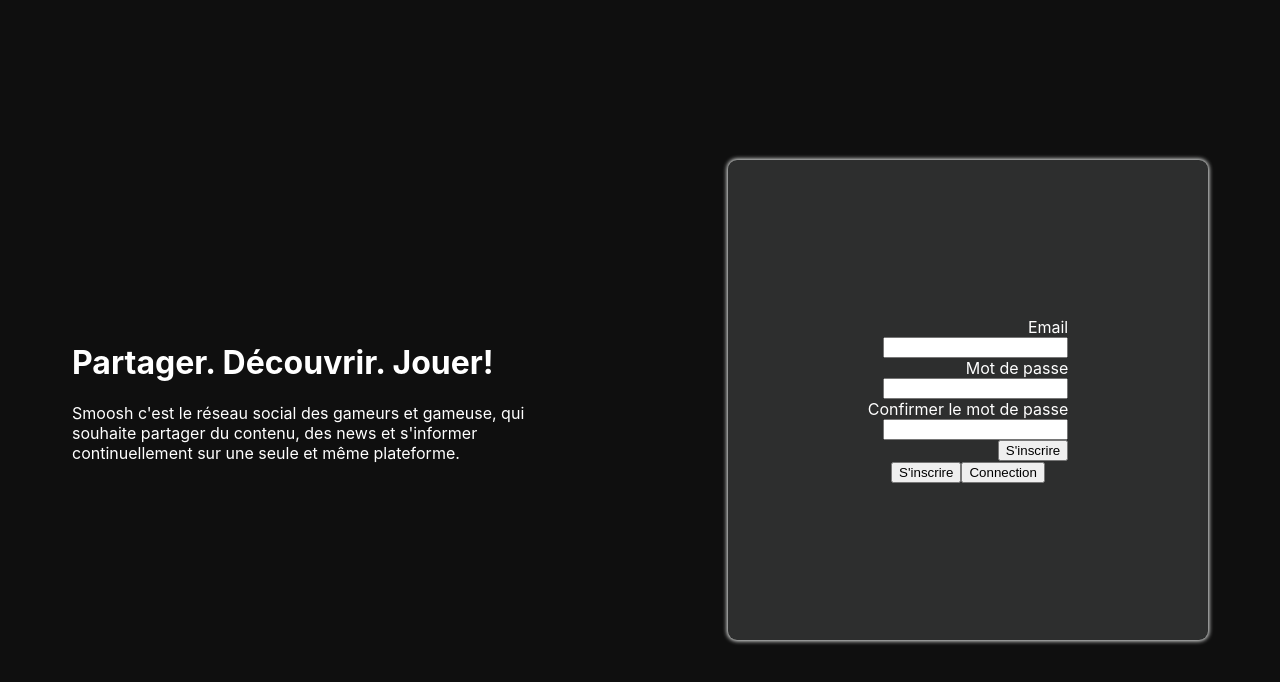
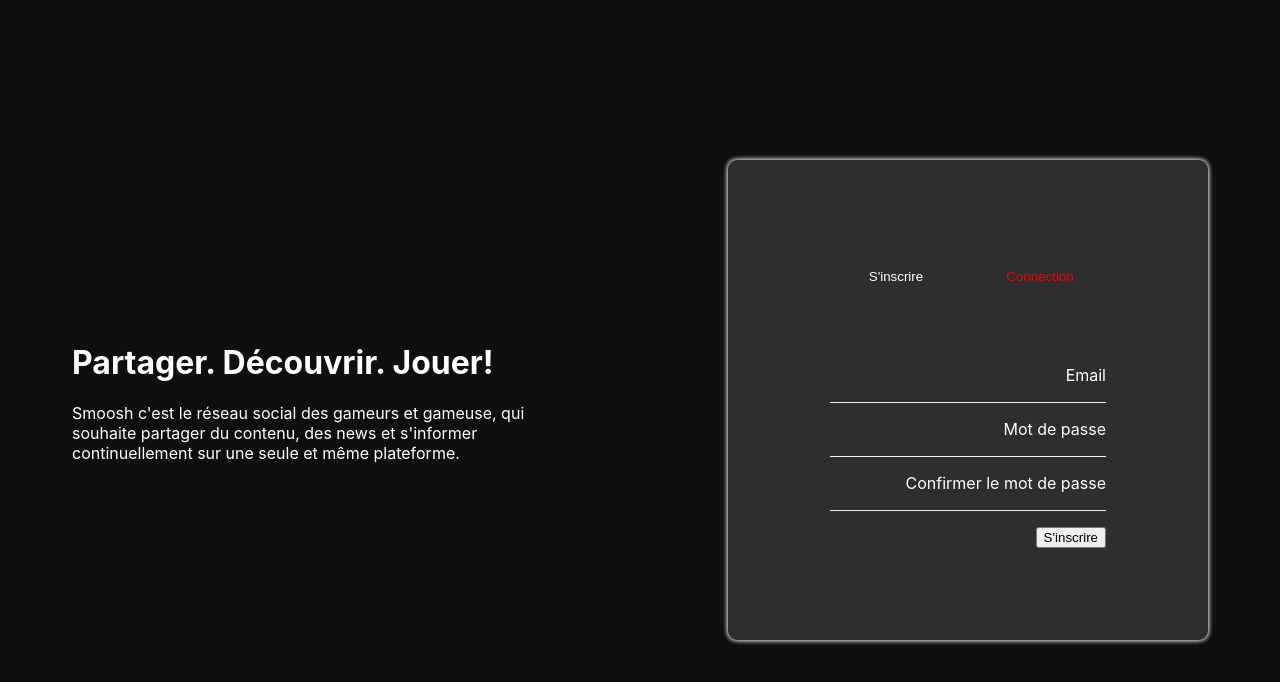
Before and after one commit to EdwinDij/Smoosh, a React (Create React App) app: page / in a window 1280 px wide. Shown: the top 682 px of the page. Built offline with nearby package versions, Linux system fonts and the light colour scheme.

Commit message:
au click change la couleur et elle reste activer

```diff
--- a/src/App.scss
+++ b/src/App.scss
@@ -22,4 +22,28 @@
     flex-direction: column;
     align-items: center;
     justify-content: center;
+    gap: 4rem;
 }
+
+.button-zone {
+    display: flex;
+    gap: 2rem;
+}
+
+.change-btn {
+    width: 7rem;
+    height: 3rem;
+    border-radius: 9px;
+    border: none;
+    background-color: inherit;
+    color: white;
+}
+
+.change-btn:hover {
+    color: red;
+    cursor: pointer;
+}
+
+.change-btn:active {
+    color: red;
+}
--- a/src/Style/Form.scss
+++ b/src/Style/Form.scss
@@ -1,3 +1,4 @@
+@import './variables.scss';
 .log-form {
     display: flex;
     align-items: flex-end;
@@ -7,4 +8,10 @@
 
 .input-login {
     outline: none;
+    margin-bottom: 1rem;
+    border: 0;
+    border-bottom: 1px solid $ternary-color;
+    background-color: $secondary-color;
+    color: white;
+    width: 17rem;
 }
--- a/src/components/Form/LoginForm.tsx
+++ b/src/components/Form/LoginForm.tsx
@@ -8,6 +8,7 @@
       <input type="text" name="email" className='input-login'/>
       <label>Mot de passe</label>
       <input type="password" name="pwd" className='input-login'/>
+      <a href='#' >mot de passe oublié?</a>
       <button>Se connecter</button>
     </form>
 </div>
--- a/src/pages/Login.tsx
+++ b/src/pages/Login.tsx
@@ -1,18 +1,20 @@
-import React  from 'react';
+import React from 'react';
 import LoginForm from "../components/Form/Register";
 import Register from "../components/Form/LoginForm";
-import {useState, MouseEvent} from 'react';
+import { useState, MouseEvent } from 'react';
 function Login() {
-  const [login, setLogin]= useState(false)
-  const [register, setRegister]= useState(true)
-
+  const [login, setLogin] = useState(false);
+  const [register, setRegister] = useState(true);
+  const [isActive, setIsActive] = useState(false);
 
   const handleModals = (e: MouseEvent<HTMLButtonElement>) => {
     if ((e.target as HTMLInputElement).id === "register") {
       setRegister(true)
+      setIsActive(true)
       setLogin(false)
     } else {
       setLogin(true)
+      setIsActive(false)
       setRegister(false)
     }
 
@@ -21,19 +23,27 @@
     <div className='Login'>
       <div className="description-site">
         <h1 className="title-description">
-            Partager. Découvrir. Jouer!
+          Partager. Découvrir. Jouer!
         </h1>
         <p className="subtitle-description">
           Smoosh c'est le réseau social des gameurs et gameuse, qui souhaite partager du contenu, des news et s'informer continuellement sur une seule et même plateforme.
         </p>
       </div>
       <div className="connection">
-        {register&&<LoginForm />}
-        {login&&<Register />}
         <div className="button-zone">
-        <button className='change-btn' id="register" onClick={handleModals}>S'inscrire</button>
-        <button className='change-btn' id="login" onClick={handleModals}>Connection</button>
+          <button className='change-btn' id="register"
+            style={{
+              color: isActive ? 'red' : ''
+            }}
+            onClick={handleModals}>S'inscrire</button>
+          <button className='change-btn' id="login"
+            style={{
+              color: isActive ? '' : 'red'
+            }}
+            onClick={handleModals}>Connection</button>
         </div>
+        {register && <LoginForm />}
+        {login && <Register />}
       </div>
     </div>
   )
```
